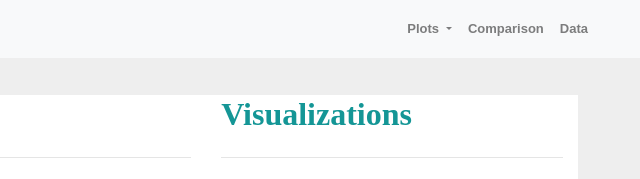
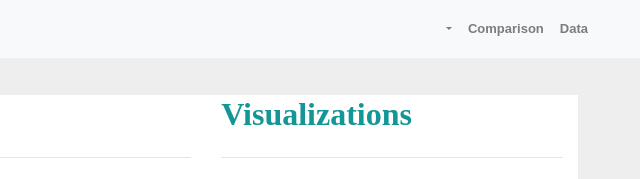
Before and after one commit to cjvilla/Web-Design-Challenge, a plain HTML site: page WindSpeed.html in a window 1280 px wide. Shown: the top 179 px of the page, 620-1260 px from the left. Drawn offline with nearby package versions, Linux system fonts and the light colour scheme.

Commit message:
fixed index.html code

```diff
--- a/WindSpeed.html
+++ b/WindSpeed.html
@@ -23,7 +23,6 @@
             <ul class="navbar-nav mr-auto">
             <li class="nav-item dropdown">
                 <a class="nav-link dropdown-toggle" href="#" id="navbarDropdown" role="button" data-toggle="dropdown" aria-haspopup="true" aria-expanded="false">
-                Plots
                 </a>
                 <div class="dropdown-menu" aria-labelledby="navbarDropdown">
                 <a class="dropdown-item" href="MaxTemperature.html">Max Temperature</a>
```
